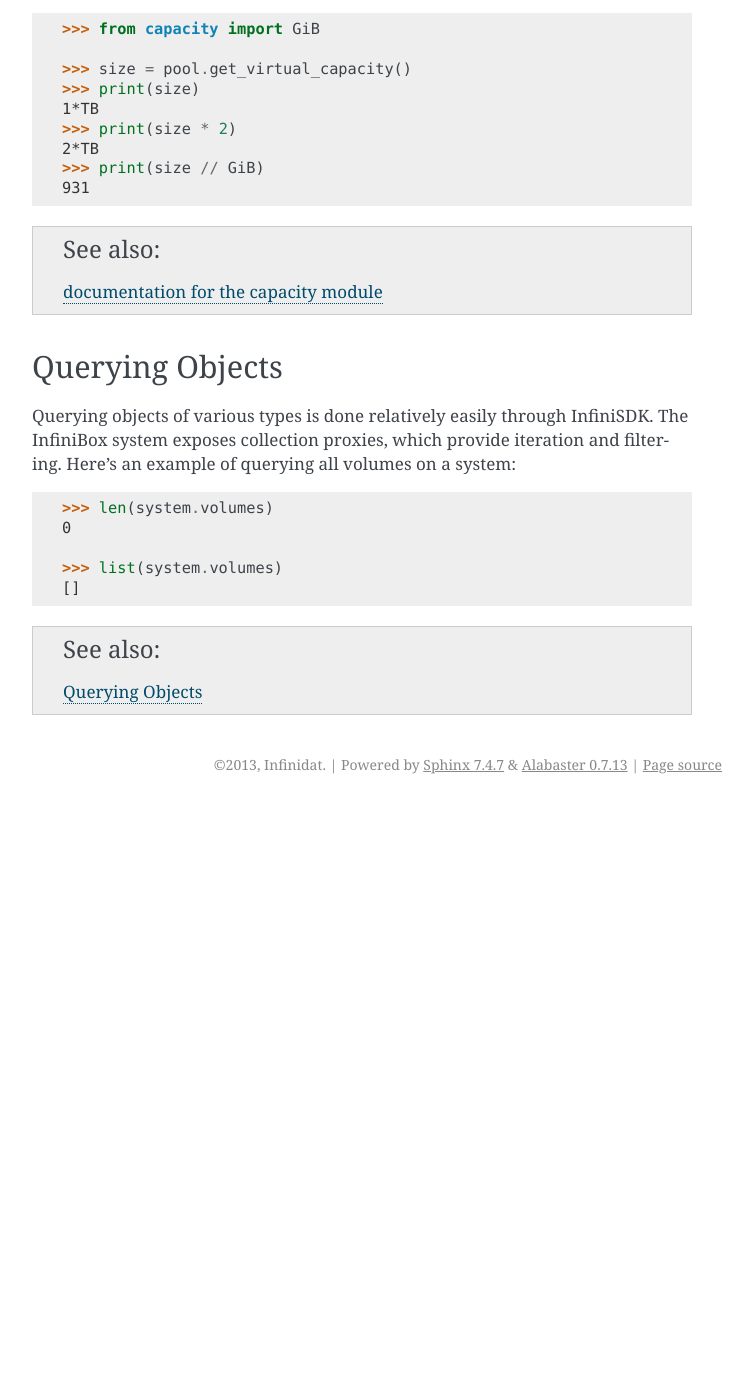
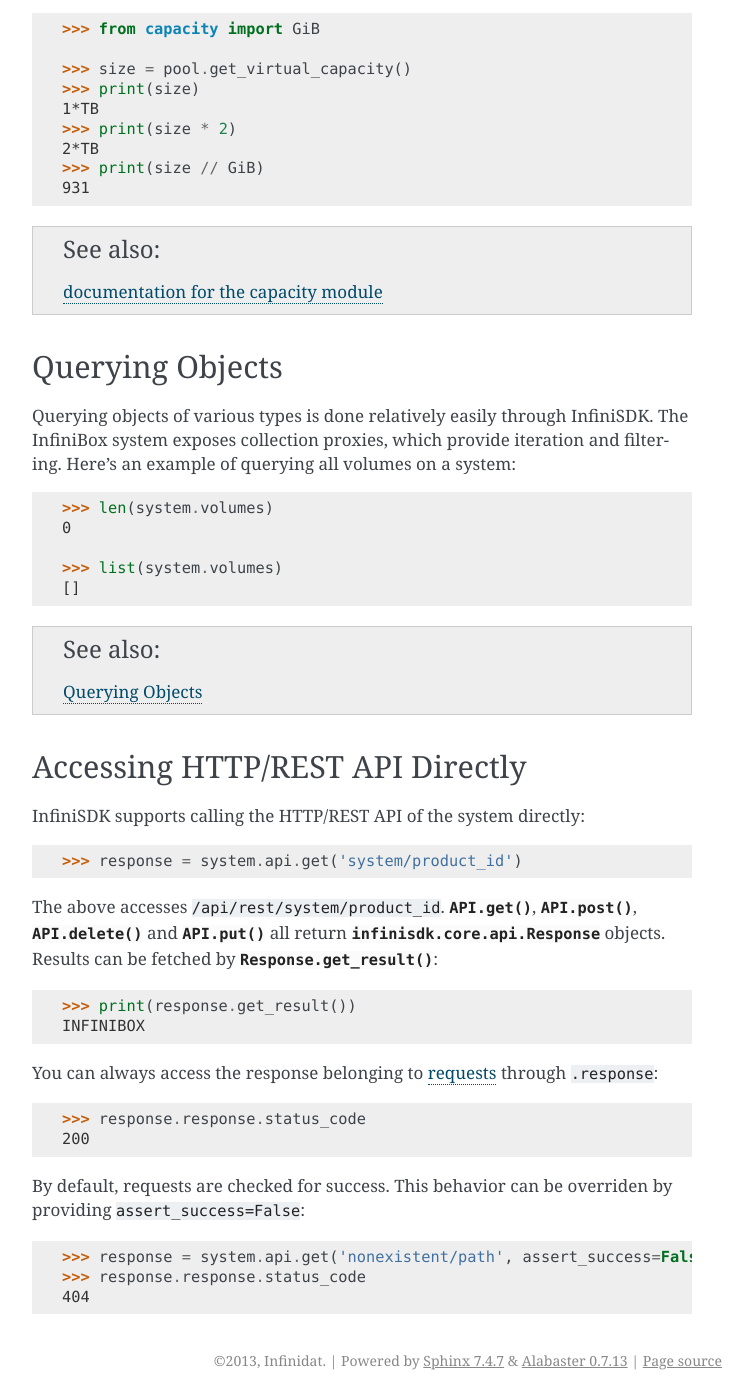
Before and after one commit to Infinidat/infinisdk, a Sphinx documentation site: the page built from doc/getting_started.rst, in a window 1280 px wide and 1400 px high, scrolled down 3479 px. Shown: the whole window, without its empty margins (388-1141 px from the left). Built offline with Sphinx 7.4.7, drawn with Linux system fonts in a browser that asks for light colours; before the commit the page ends 4283 px from its top, so only the background shows below that; some of the changed text lies outside the part shown.

Commit message:
SDK-19: Add documentation for using raw api / response

```diff
--- a/doc/api.rst
+++ b/doc/api.rst
@@ -17,6 +17,9 @@ infinibox.api
 .. automodule:: infinisdk.core.api.api
 
 .. autoclass:: API
+   :members:
+
+.. autoclass:: Response
    :members:
 
 infinibox.volumes
@@ -76,7 +79,6 @@ Infinibox Utilities
    :special-members: __int__
 
 
-
 Core Objects
 ~~~~~~~~~~~~
 
--- a/doc/getting_started.rst
+++ b/doc/getting_started.rst
@@ -162,3 +162,36 @@ Querying objects of various types is done relatively easily through InfiniSDK. T
 		[]
 
 .. seealso:: :ref:`querying`
+
+
+Accessing HTTP/REST API Directly
+--------------------------------
+
+InfiniSDK supports calling the HTTP/REST API of the system directly:
+
+.. code-block:: python
+
+		>>> response = system.api.get('system/product_id')
+
+The above accesses ``/api/rest/system/product_id``. :meth:`.API.get`, :meth:`.API.post`, :meth:`.API.delete` and :meth:`.API.put` all return :class:`infinisdk.core.api.Response` objects. Results can be fetched by :meth:`.Response.get_result`:
+
+.. code-block:: python
+
+		>>> print(response.get_result())
+		INFINIBOX
+
+You can always access the response belonging to `requests <http://docs.python-requests.org/en/latest/>`_ through ``.response``:
+
+.. code-block:: python
+
+		>>> response.response.status_code
+		200
+
+
+By default, requests are checked for success. This behavior can be overriden by providing ``assert_success=False``:
+
+.. code-block:: python
+
+		>>> response = system.api.get('nonexistent/path', assert_success=False)
+		>>> response.response.status_code
+		404
```
Also changed, not shown: 1 other file.
